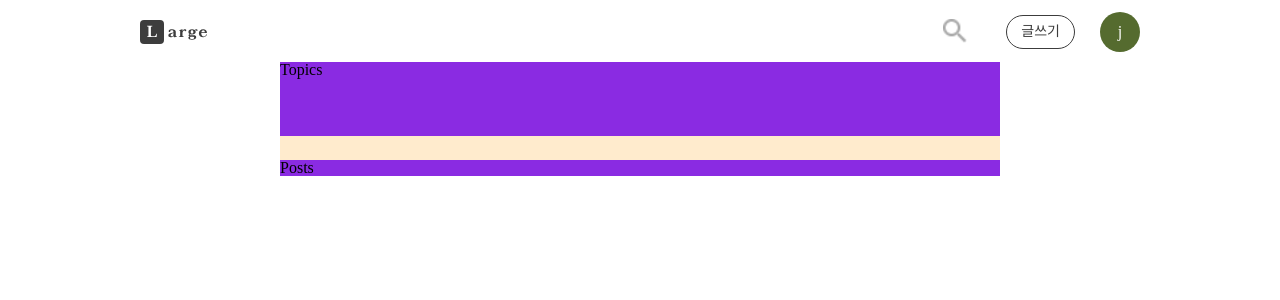
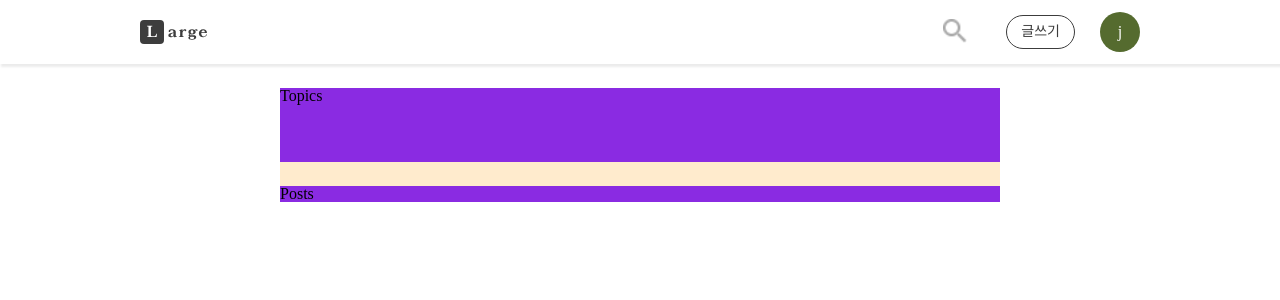
Before and after one commit to gonyy22/large-frontend, a React (Create React App) app: page / in a window 1280 px wide. Shown: the top 300 px of the page. Built offline with nearby package versions, Linux system fonts and the light colour scheme.

Commit message:
Header shadow

```diff
--- a/src/components/PostList/Header/Header.css
+++ b/src/components/PostList/Header/Header.css
@@ -1,6 +1,7 @@
 .header {
-  height: 38px;
+  height: 64px;
   background-color: #fff;
+  box-shadow: 2px 2px 2px 1px rgba(0, 0, 0, 0.08);
 }
 .search_wrap {
   display: inline-block;
```
